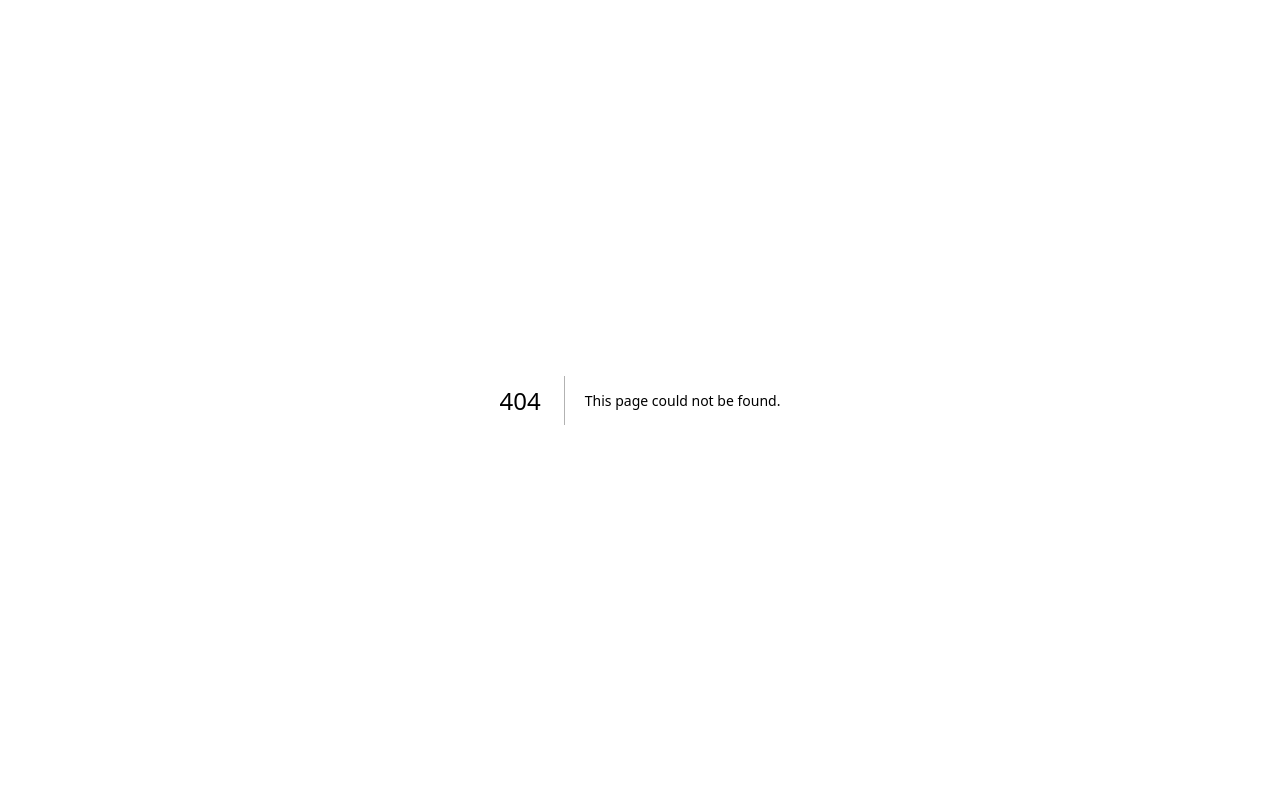
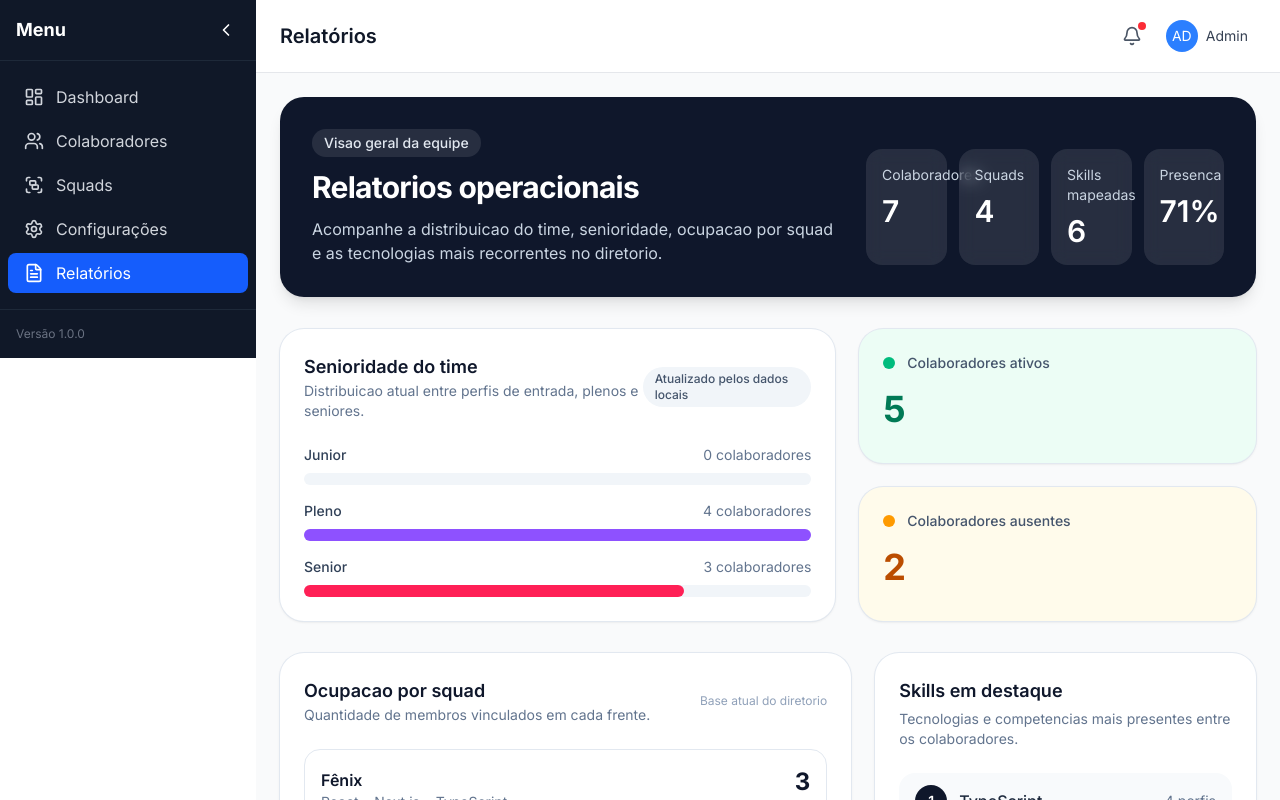
Before and after one commit to Felipixel-Martins/my-app-estudo, a Next.js app: page /relatorios in a window 1280 px wide. Before the commit this address had no page. Built offline with nearby package versions, Linux system fonts and the light colour scheme.

Commit message:
Adding a New Title for a New Route, creating a new reports page.

```diff
--- /dev/null
+++ b/src/app/(app)/relatorios/page.tsx
@@ -0,0 +1,217 @@
+import { colaboradores, squads, getResumoEstatisticas } from '@/lib/data';
+
+function getUniqueSquads() {
+  return squads.filter(
+    (squad, index, list) => list.findIndex((item) => item.id === squad.id) === index
+  );
+}
+
+function getTopSkills() {
+  const skillCount = colaboradores.reduce<Record<string, number>>((acc, colaborador) => {
+    colaborador.skills.forEach((skill) => {
+      acc[skill] = (acc[skill] ?? 0) + 1;
+    });
+
+    return acc;
+  }, {});
+
+  return Object.entries(skillCount)
+    .sort((a, b) => b[1] - a[1])
+    .slice(0, 6);
+}
+
+export default function RelatoriosPage() {
+  const resumo = getResumoEstatisticas();
+  const uniqueSquads = getUniqueSquads();
+  const topSkills = getTopSkills();
+
+  const statusCards = [
+    {
+      label: 'Colaboradores ativos',
+      value: resumo.colaboradoresAtivos,
+      accent: 'bg-emerald-500',
+      tone: 'text-emerald-700',
+      bg: 'bg-emerald-50',
+    },
+    {
+      label: 'Colaboradores ausentes',
+      value: resumo.colaboradoresAusentes,
+      accent: 'bg-amber-500',
+      tone: 'text-amber-700',
+      bg: 'bg-amber-50',
+    },
+  ];
+
+  const senioridadeItems = [
+    { label: 'Junior', value: resumo.senioridade.junior, color: 'bg-sky-500' },
+    { label: 'Pleno', value: resumo.senioridade.pleno, color: 'bg-violet-500' },
+    { label: 'Senior', value: resumo.senioridade.senior, color: 'bg-rose-500' },
+  ];
+
+  const maxSenioridade = Math.max(...senioridadeItems.map((item) => item.value), 1);
+
+  const squadRows = uniqueSquads.map((squad) => {
+    const membros = colaboradores.filter((colaborador) => colaborador.squadId === squad.id);
+    const percentual = Math.round((membros.length / Math.max(colaboradores.length, 1)) * 100);
+
+    return {
+      id: squad.id,
+      nome: squad.nome,
+      membros: membros.length,
+      stack: squad.stack.slice(0, 3).join(' • '),
+      percentual,
+    };
+  });
+
+  return (
+    <div className="space-y-8">
+      <section className="rounded-3xl bg-slate-900 p-8 text-white shadow-lg">
+        <div className="flex flex-col gap-6 lg:flex-row lg:items-end lg:justify-between">
+          <div className="max-w-2xl space-y-3">
+            <span className="inline-flex rounded-full bg-white/10 px-3 py-1 text-sm font-medium text-slate-200">
+              Visao geral da equipe
+            </span>
+            <h1 className="text-3xl font-bold tracking-tight">Relatorios operacionais</h1>
+            <p className="text-sm leading-6 text-slate-300 md:text-base">
+              Acompanhe a distribuicao do time, senioridade, ocupacao por squad e as
+              tecnologias mais recorrentes no diretorio.
+            </p>
+          </div>
+
+          <div className="grid grid-cols-2 gap-3 sm:grid-cols-4">
+            <div className="rounded-2xl bg-white/10 p-4 backdrop-blur">
+              <p className="text-sm text-slate-300">Colaboradores</p>
+              <p className="mt-2 text-3xl font-semibold">{resumo.totalColaboradores}</p>
+            </div>
+            <div className="rounded-2xl bg-white/10 p-4 backdrop-blur">
+              <p className="text-sm text-slate-300">Squads</p>
+              <p className="mt-2 text-3xl font-semibold">{uniqueSquads.length}</p>
+            </div>
+            <div className="rounded-2xl bg-white/10 p-4 backdrop-blur">
+              <p className="text-sm text-slate-300">Skills mapeadas</p>
+              <p className="mt-2 text-3xl font-semibold">{topSkills.length}</p>
+            </div>
+            <div className="rounded-2xl bg-white/10 p-4 backdrop-blur">
+              <p className="text-sm text-slate-300">Presenca</p>
+              <p className="mt-2 text-3xl font-semibold">
+                {Math.round((resumo.colaboradoresAtivos / Math.max(resumo.totalColaboradores, 1)) * 100)}%
+              </p>
+            </div>
+          </div>
+        </div>
+      </section>
+
+      <section className="grid gap-6 xl:grid-cols-[1.4fr_1fr]">
+        <div className="rounded-3xl bg-white p-6 shadow-sm ring-1 ring-slate-200">
+          <div className="flex items-center justify-between">
+            <div>
+              <h2 className="text-lg font-semibold text-slate-900">Senioridade do time</h2>
+              <p className="text-sm text-slate-500">
+                Distribuicao atual entre perfis de entrada, plenos e seniores.
+              </p>
+            </div>
+            <span className="rounded-full bg-slate-100 px-3 py-1 text-xs font-medium text-slate-600">
+              Atualizado pelos dados locais
+            </span>
+          </div>
+
+          <div className="mt-6 space-y-4">
+            {senioridadeItems.map((item) => {
+              const width = `${(item.value / maxSenioridade) * 100}%`;
+
+              return (
+                <div key={item.label} className="space-y-2">
+                  <div className="flex items-center justify-between text-sm">
+                    <span className="font-medium text-slate-700">{item.label}</span>
+                    <span className="text-slate-500">{item.value} colaboradores</span>
+                  </div>
+                  <div className="h-3 rounded-full bg-slate-100">
+                    <div className={`h-3 rounded-full ${item.color}`} style={{ width }} />
+                  </div>
+                </div>
+              );
+            })}
+          </div>
+        </div>
+
+        <div className="grid gap-6">
+          {statusCards.map((card) => (
+            <article
+              key={card.label}
+              className={`rounded-3xl p-6 shadow-sm ring-1 ring-slate-200 ${card.bg}`}
+            >
+              <div className="flex items-center gap-3">
+                <span className={`h-3 w-3 rounded-full ${card.accent}`} />
+                <p className="text-sm font-medium text-slate-600">{card.label}</p>
+              </div>
+              <p className={`mt-4 text-4xl font-bold ${card.tone}`}>{card.value}</p>
+            </article>
+          ))}
+        </div>
+      </section>
+
+      <section className="grid gap-6 lg:grid-cols-[1.2fr_0.8fr]">
+        <div className="rounded-3xl bg-white p-6 shadow-sm ring-1 ring-slate-200">
+          <div className="flex items-center justify-between">
+            <div>
+              <h2 className="text-lg font-semibold text-slate-900">Ocupacao por squad</h2>
+              <p className="text-sm text-slate-500">
+                Quantidade de membros vinculados em cada frente.
+              </p>
+            </div>
+            <span className="text-xs text-slate-400">Base atual do diretorio</span>
+          </div>
+
+          <div className="mt-6 space-y-4">
+            {squadRows.map((squad) => (
+              <div key={squad.id} className="rounded-2xl border border-slate-200 p-4">
+                <div className="flex flex-col gap-3 sm:flex-row sm:items-center sm:justify-between">
+                  <div>
+                    <h3 className="font-semibold text-slate-900">{squad.nome}</h3>
+                    <p className="text-sm text-slate-500">{squad.stack}</p>
+                  </div>
+                  <div className="text-left sm:text-right">
+                    <p className="text-2xl font-bold text-slate-900">{squad.membros}</p>
+                    <p className="text-xs uppercase tracking-wide text-slate-400">
+                      {squad.percentual}% da equipe
+                    </p>
+                  </div>
+                </div>
+                <div className="mt-3 h-2 rounded-full bg-slate-100">
+                  <div
+                    className="h-2 rounded-full bg-slate-900"
+                    style={{ width: `${Math.max(squad.percentual, 8)}%` }}
+                  />
+                </div>
+              </div>
+            ))}
+          </div>
+        </div>
+
+        <div className="rounded-3xl bg-white p-6 shadow-sm ring-1 ring-slate-200">
+          <h2 className="text-lg font-semibold text-slate-900">Skills em destaque</h2>
+          <p className="mt-1 text-sm text-slate-500">
+            Tecnologias e competencias mais presentes entre os colaboradores.
+          </p>
+
+          <div className="mt-6 space-y-3">
+            {topSkills.map(([skill, count], index) => (
+              <div
+                key={skill}
+                className="flex items-center justify-between rounded-2xl bg-slate-50 px-4 py-3"
+              >
+                <div className="flex items-center gap-3">
+                  <span className="flex h-8 w-8 items-center justify-center rounded-full bg-slate-900 text-sm font-semibold text-white">
+                    {index + 1}
+                  </span>
+                  <span className="font-medium text-slate-800">{skill}</span>
+                </div>
+                <span className="text-sm text-slate-500">{count} perfis</span>
+              </div>
+            ))}
+          </div>
+        </div>
+      </section>
+    </div>
+  );
+}
--- a/src/components/layout/Header.tsx
+++ b/src/components/layout/Header.tsx
@@ -10,6 +10,7 @@ const pageTitles: Record<string, string> = {
   '/colaboradores': 'Colaboradores',
   '/squads': 'Squads',
   '/configuracoes': 'Configurações',
+  '/relatorios': 'Relatórios',
 };
 
 // Função para determinar o título baseado na URL atual
--- a/src/components/layout/MobileNav.tsx
+++ b/src/components/layout/MobileNav.tsx
@@ -2,7 +2,7 @@
 
 import Link from 'next/link';
 import { usePathname } from 'next/navigation';
-import { X, LayoutDashboard, Users, Group, Settings } from 'lucide-react';
+import { X, LayoutDashboard, Users, Group, Settings, FileText } from 'lucide-react';
 
 // Interface para as props do componente
 interface MobileNavProps {
@@ -16,6 +16,7 @@ const navItems = [
   { href: '/colaboradores', label: 'Colaboradores', icon: Users },
   { href: '/squads', label: 'Squads', icon: Group },
   { href: '/configuracoes', label: 'Configurações', icon: Settings },
+  { href: '/relatorios', label: 'Relatórios', icon: FileText },
 ];
 
 export function MobileNav({ isOpen, onClose }: MobileNavProps) {
--- a/src/components/layout/Sidebar.tsx
+++ b/src/components/layout/Sidebar.tsx
@@ -9,7 +9,8 @@ import {
   Group,
   Settings,
   ChevronLeft,
-  ChevronRight
+  ChevronRight,
+  FileText
 } from 'lucide-react';
 
 // Definindo os itens de navegação
@@ -40,6 +41,11 @@ const navItems: NavItem[] = [
     href: '/configuracoes',
     label: 'Configurações',
     icon: <Settings className="w-5 h-5" />
+  },
+  {
+    href: '/relatorios',
+    label: 'Relatórios',
+    icon: <FileText className="w-5 h-5" />
   }
 ];
 
```
